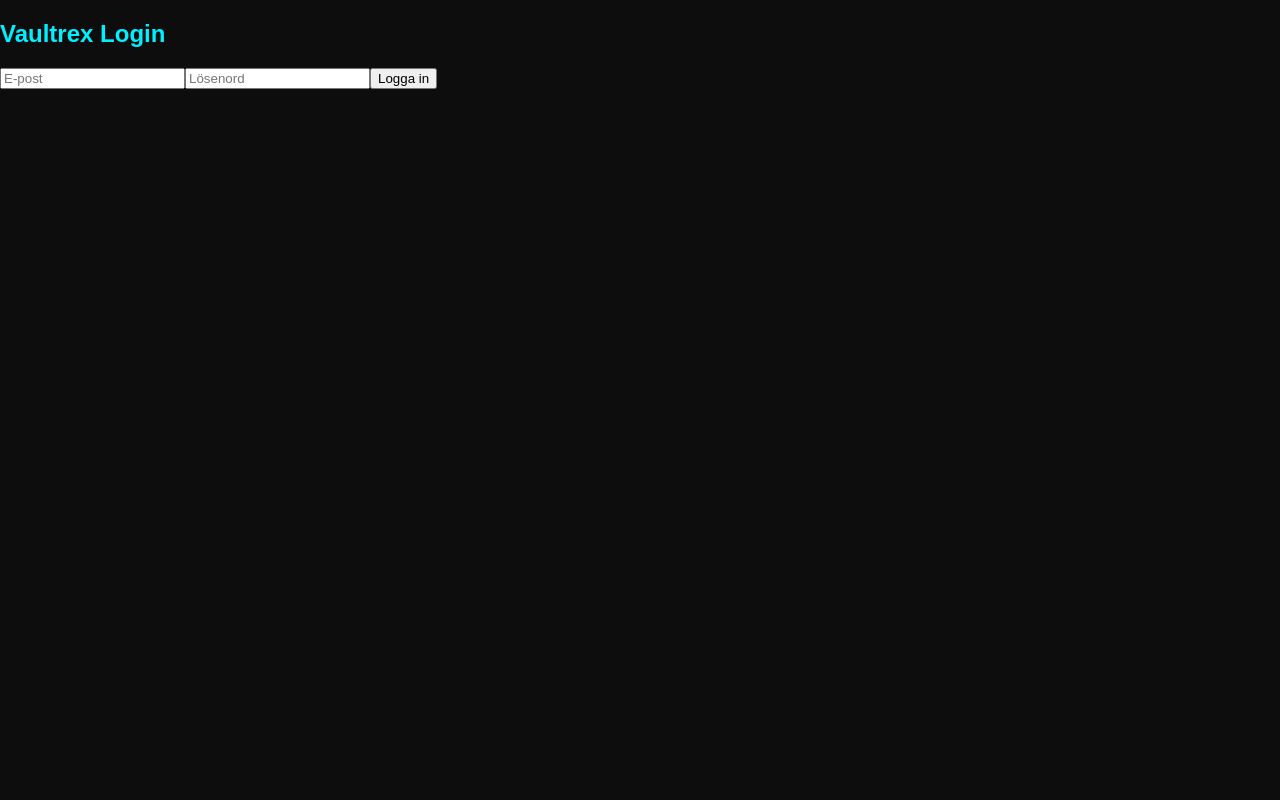
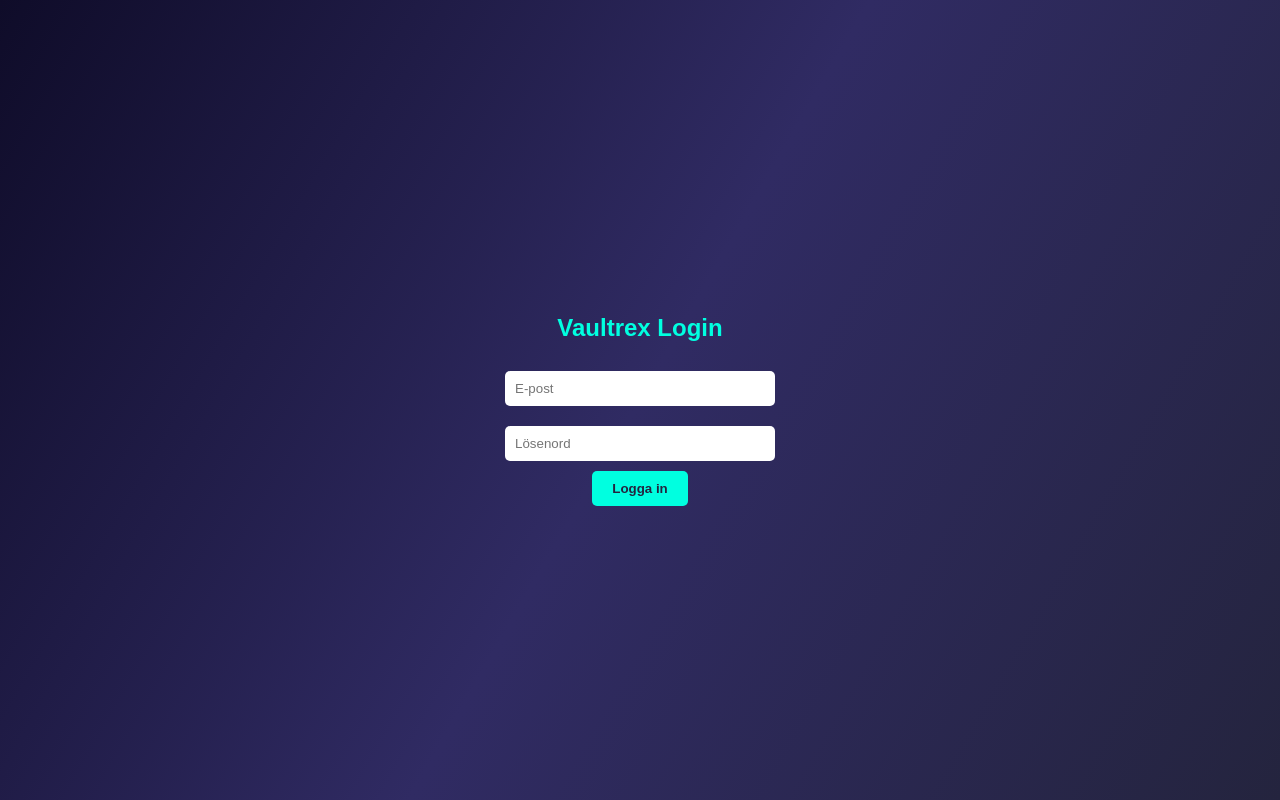
Before and after one commit to FooxxyyDev/vaultrex-frontend, a React (Vite) app: page / in a window 1280 px wide. Built offline with nearby package versions, Linux system fonts and the light colour scheme.

Commit message:
Update App.css

```diff
--- a/src/App.css
+++ b/src/App.css
@@ -1,87 +1,81 @@
-/* Futuristisk dashboard */
 body {
+  font-family: "Orbitron", sans-serif;
+  background: linear-gradient(120deg, #0f0c29, #302b63, #24243e);
+  color: #00ffe0;
   margin: 0;
-  font-family: "Orbitron", sans-serif;
-  background: #0d0d0d;
-  color: #00f0ff;
+  padding: 0;
 }
 
-.app-container header {
-  background: linear-gradient(90deg, #0f0f0f, #001f1f);
-  padding: 20px;
+.login-container {
   display: flex;
+  flex-direction: column;
   align-items: center;
-  justify-content: space-between;
-  border-bottom: 1px solid #00f0ff;
+  justify-content: center;
+  height: 100vh;
 }
 
-header h1 {
-  margin: 0;
-  font-size: 1.8rem;
+.login-container input {
+  margin: 10px 0;
+  padding: 10px;
+  border-radius: 5px;
+  border: none;
+  width: 250px;
 }
 
-nav button {
-  background: transparent;
-  border: 1px solid #00f0ff;
-  color: #00f0ff;
-  margin-left: 10px;
-  padding: 8px 16px;
+.login-container button {
+  padding: 10px 20px;
+  background: #00ffe0;
+  color: #24243e;
+  border: none;
+  border-radius: 5px;
   cursor: pointer;
-  border-radius: 5px;
-  transition: 0.3s;
+  font-weight: bold;
 }
 
-nav button:hover {
-  background: #00f0ff;
-  color: #0d0d0d;
+.dashboard header {
+  display: flex;
+  justify-content: space-between;
+  padding: 20px;
+  background: #1b1b2f;
 }
 
-main {
-  padding: 30px;
+.logout-btn {
+  background: #ff0066;
+  color: #fff;
+  border: none;
+  padding: 10px 15px;
+  border-radius: 5px;
+  cursor: pointer;
 }
 
-.login-box {
-  max-width: 400px;
-  margin: 100px auto;
-  padding: 30px;
-  border: 1px solid #00f0ff;
-  border-radius: 10px;
-  background: #0f0f0f;
+.inventory-section {
+  padding: 20px;
 }
 
-.login-box h2 {
-  text-align: center;
-  margin-bottom: 20px;
+.inventory-section table {
+  width: 100%;
+  border-collapse: collapse;
 }
 
-.login-box input {
-  width: 100%;
+.inventory-section th, td {
+  border: 1px solid #00ffe0;
   padding: 10px;
-  margin-bottom: 15px;
-  border: 1px solid #00f0ff;
-  border-radius: 5px;
-  background: #0d0d0d;
-  color: #00f0ff;
+  text-align: center;
 }
 
-.login-box button {
-  width: 100%;
-  padding: 10px;
-  background: #00f0ff;
+.inventory-section button {
+  background: #00ffe0;
+  color: #1b1b2f;
   border: none;
-  color: #0d0d0d;
-  font-weight: bold;
+  padding: 5px 10px;
+  border-radius: 3px;
   cursor: pointer;
-  border-radius: 5px;
 }
 
-.login-box button:hover {
-  background: #00c0c0;
+.inventory-section input[type="number"] {
+  width: 50px;
+  margin-left: 10px;
+  padding: 5px;
+  border-radius: 3px;
+  border: none;
 }
-
-.tab-content {
-  padding: 20px;
-  border: 1px solid #00f0ff;
-  border-radius: 10px;
-  background: #0f0f0f;
-}
```
